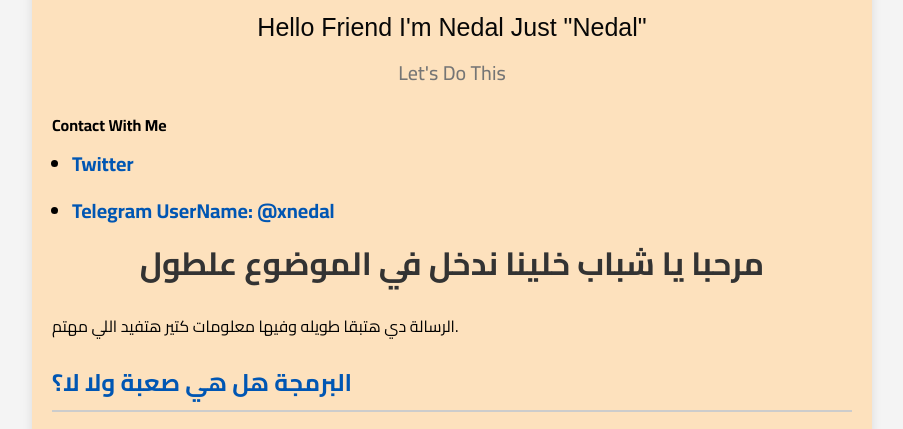
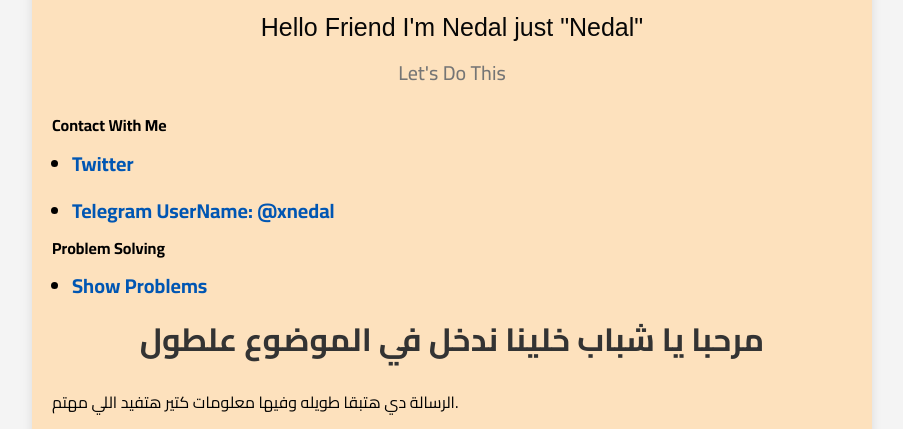
Before and after one commit to 0onedal/programming, a plain HTML site: page index.html in a window 1280 px wide. Shown: the part 352-781 px from the top of the page, without its empty margins (188-1091 px from the left). Drawn offline with Linux system fonts and the light colour scheme; a web font is replaced by a local one.

Commit message:
Update index.html

```diff
--- a/index.html
+++ b/index.html
@@ -19,20 +19,26 @@
 <body>
 
     <div class="container">
-    <div style="text-align: center;">
-        <a href="https://visitcount.itsvg.in">
-          <img src="https://visitcount.itsvg.in/api?id=SQL-WITH-GHOST&icon=0&color=0" alt="Visit Count">
-         </a>
-    </div>
-        <P id="qute-one">Hello Friend I'm Nedal Just "Nedal"</P>
+        <div style="text-align: center;">
+            <a href="https://visitcount.itsvg.in">
+              <img src="https://visitcount.itsvg.in/api?id=SQL-WITH-GHOST&icon=0&color=0" alt="Visit Count">
+            </a>
+          </div>
+
+
+        <P id="qute-one">Hello Friend I'm Nedal just "Nedal"</P>
         <p id="qute-two">Let's Do This
         </p>
         <h4>Contact With Me</h4>
         <ul id="list">
             <li><a href="" id="twit">Twitter</a></li>
             <li><a href="" id="twit">Telegram UserName: @xnedal</a></li>
+        </ul>
+        <h4>Problem Solving</h4>
+        <ul id="list">
+            <li><a href="./code.html" id="twit">Show Problems</a></li>
+        </ul>
 
-        </ul>
         <h1>مرحبا يا شباب خلينا ندخل في الموضوع علطول</h1>
         <p>الرسالة دي هتبقا طويله وفيها معلومات كتير هتفيد اللي مهتم.</p>
 
```
